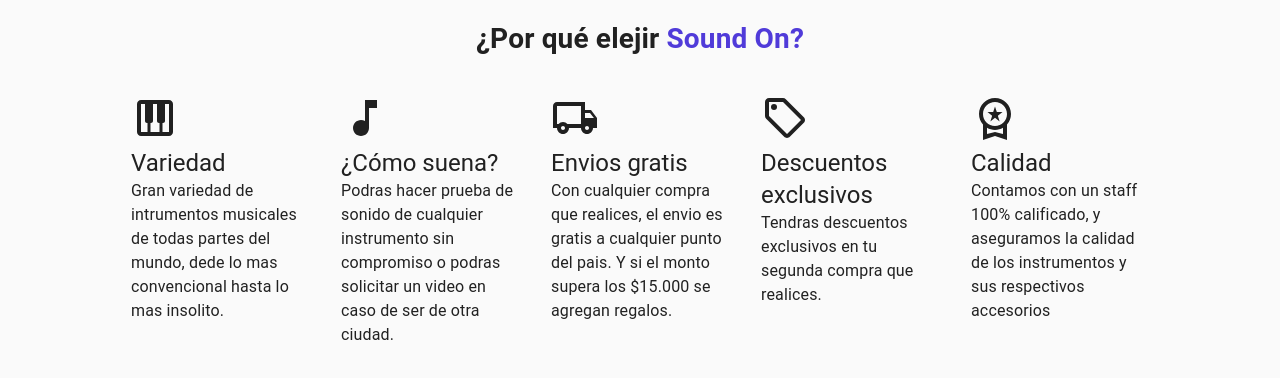
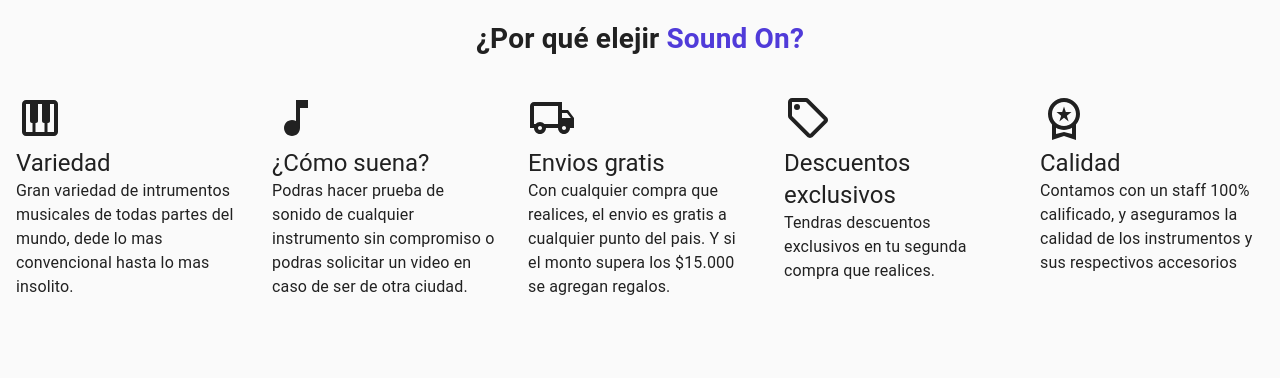
Before and after one commit to BrianTorrejon/proyectoReact, a React (Create React App) app: page / in a window 1280 px wide. Shown: the top 378 px of the page. Built offline with nearby package versions, Linux system fonts and the light colour scheme.

Commit message:
Se arreglo ancho del contenedor de ventajas

```diff
--- a/src/components/TarjetaVentaja.js
+++ b/src/components/TarjetaVentaja.js
@@ -5,7 +5,6 @@
     box: {
         minHeight: '230px',
         maxHeight: '301px',
-        maxWidth: '210px',
         minWidth: '210px'
     }
 })
--- a/src/components/Ventajas.js
+++ b/src/components/Ventajas.js
@@ -13,8 +13,6 @@
     },
     contenedor: {
         width: '100%',
-        display: 'flex',
-        justifyContent: 'center',
         margin: 0,
         "& .MuiSvgIcon-root": { fontSize: '48px' } //Regerencia al icono
     }
```
